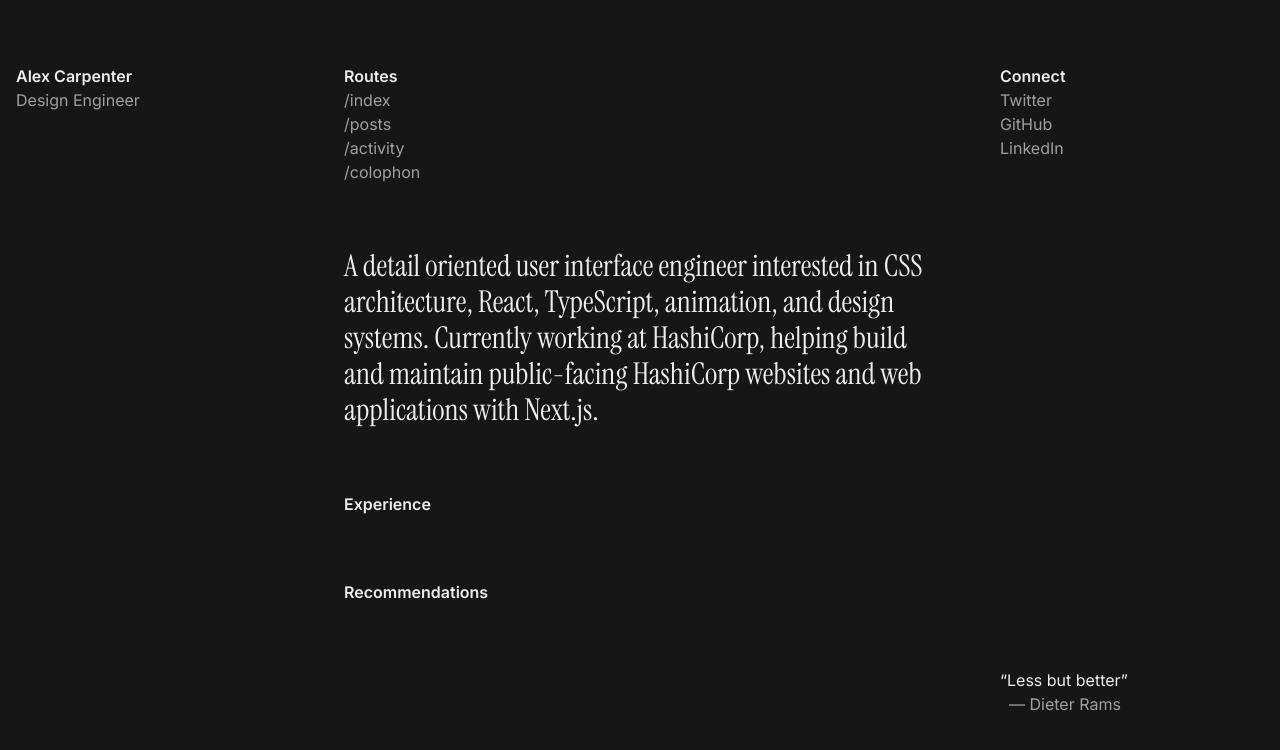
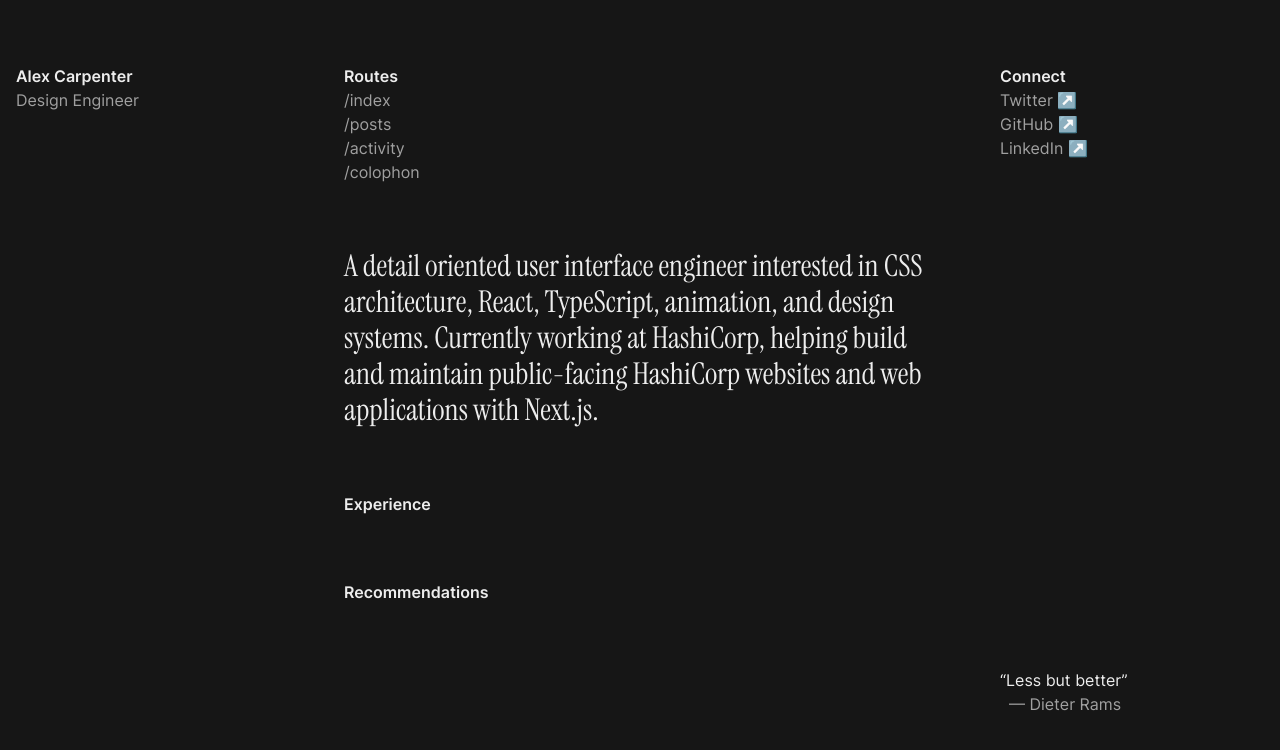
Before and after one commit to alexcarpenter/alexcarpenter-next-tailwind, a Next.js app: page / in a window 1280 px wide. Shown: the top 750 px of the page. Built offline with nearby package versions, Linux system fonts and the light colour scheme.

Commit message:
configure variable inter

```diff
--- a/app/header.tsx
+++ b/app/header.tsx
@@ -30,21 +30,21 @@ export function Header() {
       <div>
         <p className="font-semibold text-foreground">Connect</p>
         <a href="https://twitter.com/home" className="text-foreground-neutral">
-          Twitter
+          Twitter <span aria-hidden="true">↗</span>
         </a>
         <br />
         <a
           href="https://github.com/alexcarpenter"
           className="text-foreground-neutral"
         >
-          GitHub
+          GitHub <span aria-hidden="true">↗</span>
         </a>
         <br />
         <a
           href="https://www.linkedin.com/in/imalexcarpenter/"
           className="text-foreground-neutral"
         >
-          LinkedIn
+          LinkedIn <span aria-hidden="true">↗</span>
         </a>
       </div>
     </header>
--- a/app/layout.tsx
+++ b/app/layout.tsx
@@ -1,13 +1,18 @@
 import "./globals.css";
-import { Inter, Instrument_Serif } from "next/font/google";
+import { Instrument_Serif } from "next/font/google";
+import localFont from "next/font/local";
 import { cx } from "@/lib/classnames";
 import { Header } from "./header";
 import { Footer } from "./footer";
 
-const inter = Inter({ subsets: ["latin"] });
+const inter = localFont({
+  src: "../public/fonts/inter-var-latin.woff2",
+  display: "swap",
+  variable: "--font-inter",
+});
 
 const instrument = Instrument_Serif({
-  variable: "--serif-font",
+  variable: "--font-instrument",
   subsets: ["latin"],
   weight: "400",
   style: "italic",
@@ -27,8 +32,8 @@ export default function RootLayout({
     <html lang="en" className="dark">
       <body
         className={cx(
-          "bg-page py-16 px-4 antialiased max-w-[112.5rem] mx-auto",
-          inter.className,
+          "bg-page py-16 px-4 antialiased max-w-[112.5rem] mx-auto font-sans",
+          inter.variable,
           instrument.variable
         )}
       >
--- a/app/page.tsx
+++ b/app/page.tsx
@@ -1,17 +1,9 @@
-import { Instrument_Serif } from "next/font/google";
-
-const instrument = Instrument_Serif({
-  subsets: ["latin"],
-  weight: "400",
-  style: "italic",
-});
-
 export default function Home() {
   return (
     <>
       <section className="mt-16 grid grid-cols-4 gap-16">
         <div className="col-start-2 col-span-2">
-          <p className={`text-3xl ${instrument.className} text-foreground`}>
+          <p className="text-3xl text-foreground font-serif">
             A detail oriented user interface engineer interested in CSS
             architecture, React, TypeScript, animation, and design systems.
             Currently working at HashiCorp, helping build and maintain
--- a/tailwind.config.js
+++ b/tailwind.config.js
@@ -1,3 +1,5 @@
+const { fontFamily } = require("tailwindcss/defaultTheme");
+
 /** @type {import('tailwindcss').Config} */
 module.exports = {
   content: [
@@ -7,6 +9,10 @@ module.exports = {
   ],
   theme: {
     extend: {
+      fontFamily: {
+        sans: ["var(--font-inter)", ...fontFamily.sans],
+        serif: ["var(--font-instrument)", ...fontFamily.serif],
+      },
       backgroundColor: {
         page: "hsl(var(--page))",
       },
```
Also changed, not shown: public/fonts/inter-var-latin.woff2 (added).
